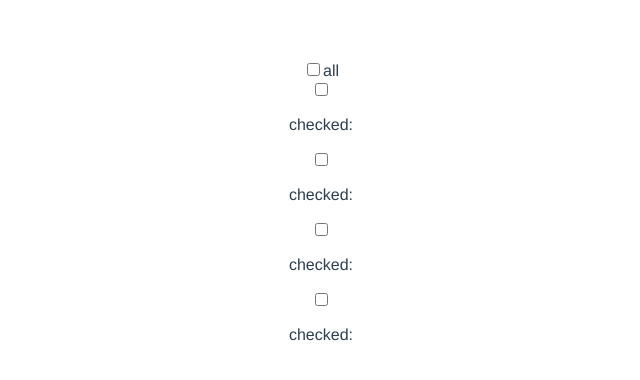
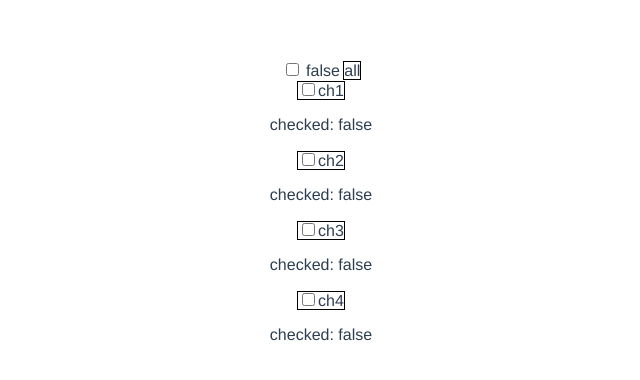
Before and after one commit to hyeondex/vuestudy, a Vue app in the folder vuecheckbox/: page / in a window 1280 px wide. Shown: the top 380 px of the page, without its empty margins (319-959 px from the left). Built offline with nearby package versions, Linux system fonts and the light colour scheme.

Commit message:
중간 커밋

```diff
--- a/vuecheckbox/src/App.vue
+++ b/vuecheckbox/src/App.vue
@@ -1,6 +1,6 @@
 <template>
   <div id="app">
-    <check-box></check-box>
+    <check-box @allCheckedList="testEvent"></check-box>
   </div>
 </template>
 
@@ -12,6 +12,14 @@ export default {
   components: {
     checkBox,
   },
+  data(){
+    return {
+    }
+  },
+  methods: {
+    testEvent(){
+    }
+  }
 };
 </script>
 
--- a/vuecheckbox/src/components/checkBox.vue
+++ b/vuecheckbox/src/components/checkBox.vue
@@ -1,19 +1,21 @@
 <template>
   <!--  -->
   <div id="div">
-    <input type="checkbox" id="all" value="all" v-model="checkListAll" />
+    <input type="checkbox" id="all" value="all" v-model="allChecked" @click="allCheckedList"/>
+    {{allChecked}}
+<!--    -->
     <label for="all">all</label>
-    <div id="list" v-for="check in checkList" :key="check.id">
-      <label :for="checkList.id"
+    <div id="list" v-for="item in checkList" :key="item.id" >
+      <label :for="item.id" @click="checkedItem"
         ><input
           type="checkbox"
-          :id="checkList.id"
-          :value="checkList.value"
-          v-model="check.checked"
-        />{{ checkList.value }}
+          :id="item.id"
+          :value="item.value"
+          v-model="item.checked"
+        />{{ item.name }}
       </label>
 
-      <p>checked: {{ checkList.value }}</p>
+      <p>checked: {{ item.checked }}</p>
     </div>
   </div>
 </template>
@@ -21,37 +23,57 @@
 <script>
 export default {
   name: "checkBox",
+  //prop:['checked', 'item'],
   data() {
     return {
-      checkListAll: "",
+      allChecked: false,
       checkList: [
         {
           id: "ch1",
           value: "ch1",
+          name:'ch1',
           checked: false,
         },
         {
           id: "ch2",
           value: "ch2",
+          name:'ch2',
           checked: false,
         },
         {
           id: "ch3",
           value: "ch3",
+          name:'ch3',
           checked: false,
         },
         {
           id: "ch4",
           value: "ch4",
+          name:'ch4',
           checked: false,
         },
       ],
     };
   },
   methods: {
-    checkListAllList() {},
+    checkedItem(){
+      this.checkList.checked = true;
+      console.log(this.checkList)
+    },
+    allCheckedList() {
+
+    },
   },
 };
 </script>
 
-<style scoped></style>
+<style scoped>
+label{
+  outline: 1px solid #000;
+}
+input{
+  background:Red;
+}
+
+
+</style>
```
